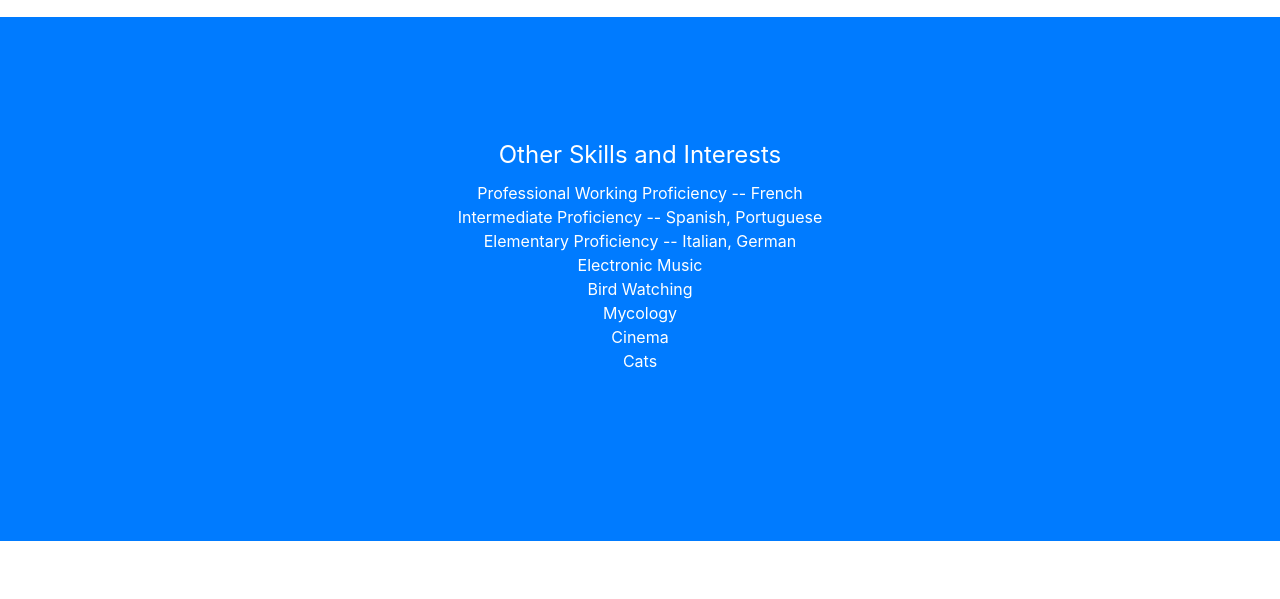
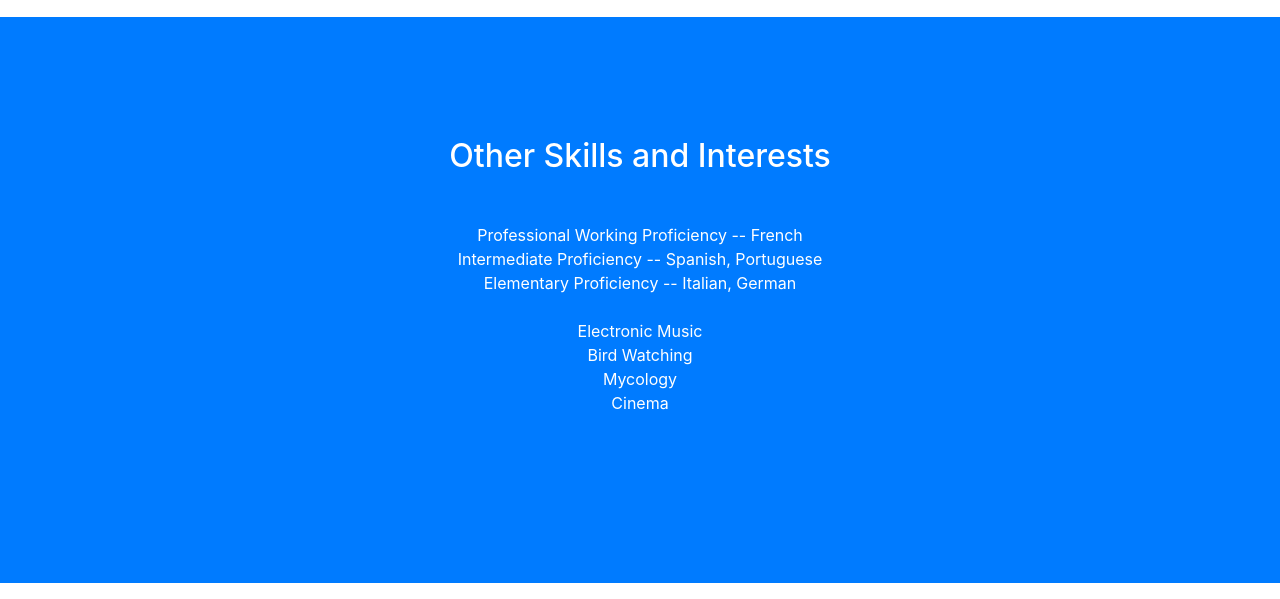
Before and after one commit to ebrault/ebrault.github.io, a website with bundled scripts: page index.html in a window 1280 px wide. Shown: the part 3960-4559 px from the top of the page. Built offline with nearby package versions, Linux system fonts and the light colour scheme; files whose address does not match are found by name.

Commit message:
Made Changes

```diff
--- a/index.html
+++ b/index.html
@@ -202,15 +202,15 @@
     <section class="content-section bg-primary text-white" id="other">
       <div class="container text-center">
         <ul class="list-inline mb-5">
-          <legend>Other Skills and Interests</legend>
+          <h2 class="mb-5">Other Skills and Interests</h2>
           <li>Professional Working Proficiency -- French</li>
           <li>Intermediate Proficiency -- Spanish, Portuguese</li>
           <li>Elementary Proficiency -- Italian, German</li>
+          <br />
           <li>Electronic Music</li>
           <li>Bird Watching</li>
           <li>Mycology</li>
           <li>Cinema</li>
-          <li>Cats</li>
         </ul>
       </div>
     </section>
```
